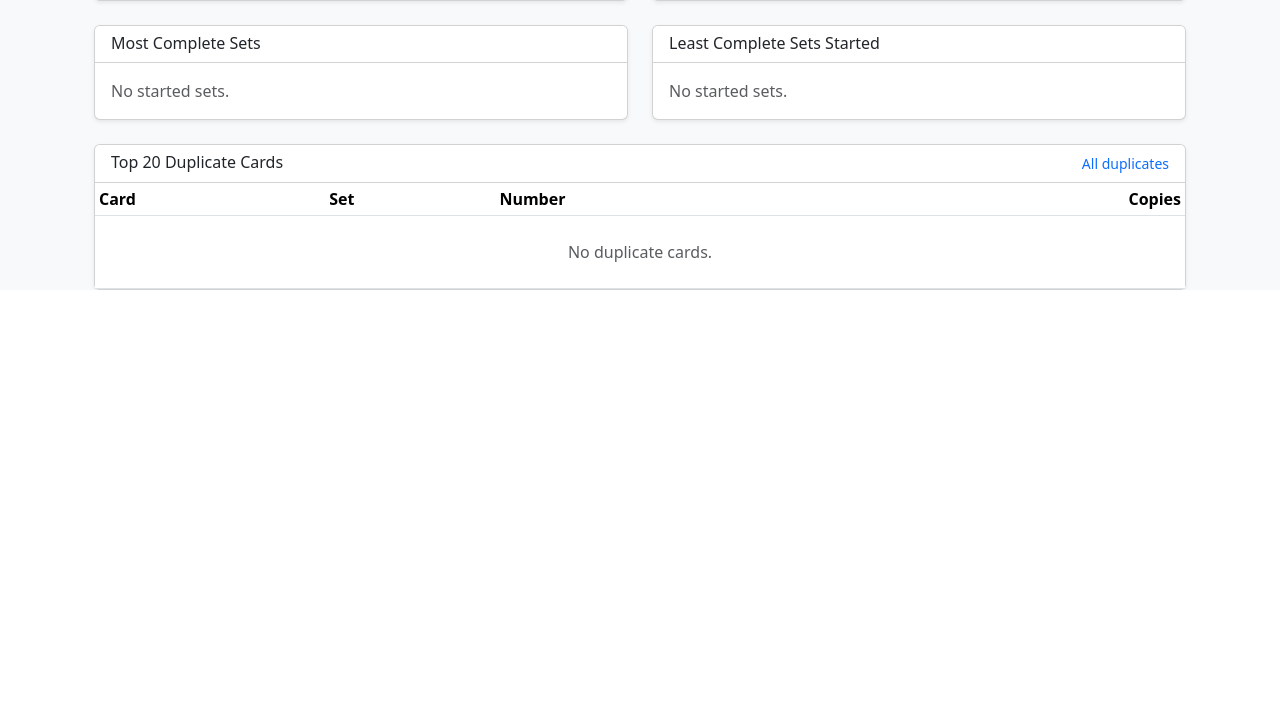
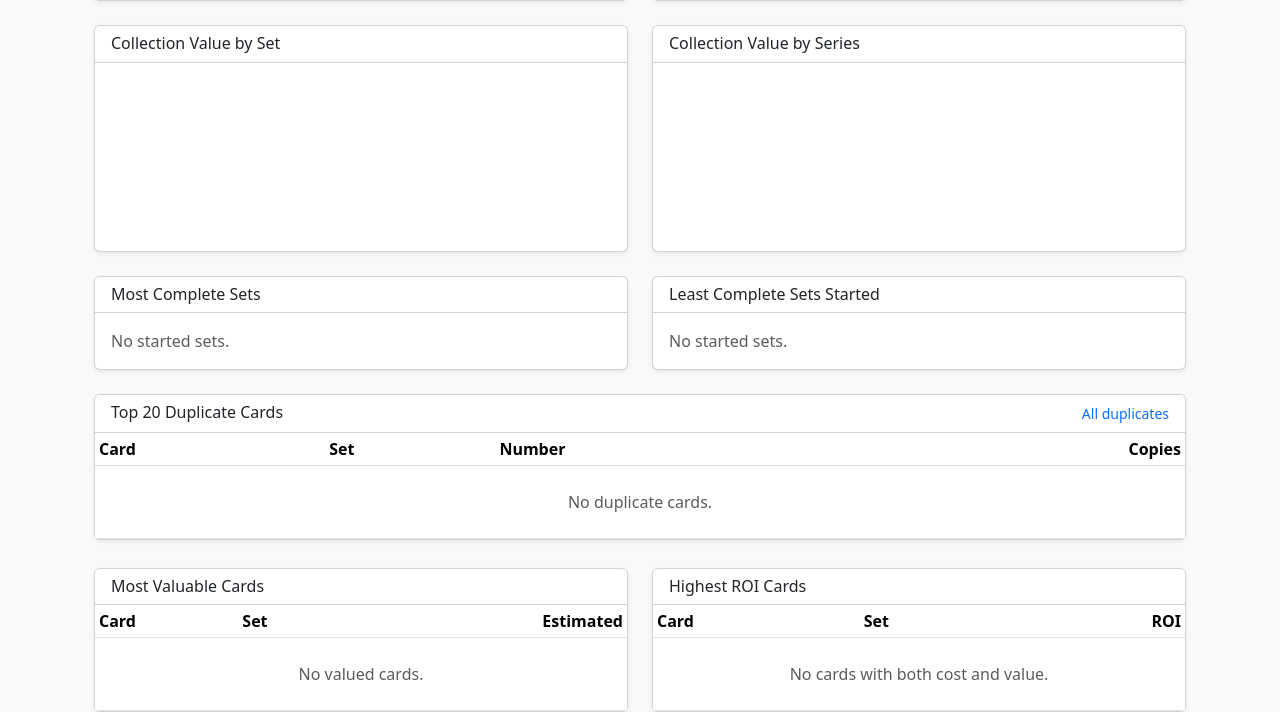
Before and after one commit to cvdude/pokemon-tracker, a Flask app: page /analytics in a window 1280 px wide. Shown: the part 1550-2262 px from the top of the page. Before the commit the page ends 1840 px from the top, so only its background shows below. Run offline with Flask 3, Linux system fonts and the light colour scheme; data that the repository does not hold is empty; a map, chart or similar area stays blank; parts of the project's set-up code (start-up, migrations or seed data) failed here and were passed over.

Commit message:
Implement collection valuation and purchase tracking

```diff
--- a/api/routes/analytics.py
+++ b/api/routes/analytics.py
@@ -104,6 +104,40 @@ def analytics_page():
             FROM collection_items WHERE user_id = ? AND quantity > 0 AND acquisition_date GLOB '????-??-??'
             GROUP BY substr(acquisition_date, 1, 7) ORDER BY label
         """)
+        value_by_set = _rows(conn, """
+            SELECT s.name AS label, COALESCE(SUM(ci.purchase_price * ci.quantity), 0) AS purchase_cost,
+                   COALESCE(SUM(ci.estimated_value * ci.quantity), 0) AS estimated_value,
+                   COALESCE(SUM((ci.estimated_value - ci.purchase_price) * ci.quantity), 0) AS gain
+            FROM collection_items ci JOIN cards c ON c.id = ci.card_id JOIN sets s ON s.id = c.set_id
+            WHERE ci.user_id = ? AND ci.quantity > 0 GROUP BY s.id, s.name HAVING estimated_value > 0
+            ORDER BY estimated_value DESC, label LIMIT 20
+        """, link_key="label")
+        value_by_series = _rows(conn, """
+            SELECT COALESCE(se.name, 'Unknown') AS label, COALESCE(SUM(ci.purchase_price * ci.quantity), 0) AS purchase_cost,
+                   COALESCE(SUM(ci.estimated_value * ci.quantity), 0) AS estimated_value,
+                   COALESCE(SUM((ci.estimated_value - ci.purchase_price) * ci.quantity), 0) AS gain
+            FROM collection_items ci JOIN cards c ON c.id = ci.card_id JOIN sets s ON s.id = c.set_id
+            LEFT JOIN series se ON se.id = s.series_id
+            WHERE ci.user_id = ? AND ci.quantity > 0 GROUP BY se.id, se.name HAVING estimated_value > 0
+            ORDER BY estimated_value DESC, label LIMIT 20
+        """, link_key="label")
+        most_valuable = _rows(conn, """
+            SELECT c.id AS card_id, c.name, c.number, s.name AS set_name, SUM(ci.quantity) AS quantity,
+                   SUM(ci.estimated_value * ci.quantity) AS estimated_value
+            FROM collection_items ci JOIN cards c ON c.id = ci.card_id JOIN sets s ON s.id = c.set_id
+            WHERE ci.user_id = ? AND ci.quantity > 0 AND ci.estimated_value IS NOT NULL
+            GROUP BY c.id, c.name, c.number, s.name ORDER BY estimated_value DESC, c.name LIMIT 20
+        """)
+        roi_cards = _rows(conn, """
+            SELECT c.id AS card_id, c.name, c.number, s.name AS set_name,
+                   SUM(ci.purchase_price * ci.quantity) AS purchase_cost,
+                   SUM(ci.estimated_value * ci.quantity) AS estimated_value,
+                   ROUND(100.0 * (SUM(ci.estimated_value * ci.quantity) - SUM(ci.purchase_price * ci.quantity)) / SUM(ci.purchase_price * ci.quantity), 1) AS roi
+            FROM collection_items ci JOIN cards c ON c.id = ci.card_id JOIN sets s ON s.id = c.set_id
+            WHERE ci.user_id = ? AND ci.quantity > 0 AND ci.purchase_price IS NOT NULL AND ci.estimated_value IS NOT NULL
+            GROUP BY c.id, c.name, c.number, s.name HAVING purchase_cost > 0
+            ORDER BY roi DESC, estimated_value DESC LIMIT 20
+        """)
     finally:
         conn.close()
     return render_template(
@@ -111,4 +145,5 @@ def analytics_page():
         rarity=rarity, stage=stage, condition=condition, grades=grades, storage=storage,
         wishlist=wishlist, trade_summary=trade_summary, most_complete=most_complete,
         least_complete=least_complete, duplicates=duplicates, growth=growth,
+        value_by_set=value_by_set, value_by_series=value_by_series, most_valuable=most_valuable, roi_cards=roi_cards,
     )
--- a/api/routes/cards.py
+++ b/api/routes/cards.py
@@ -275,7 +275,9 @@ def card_detail(card_id):
             """
             SELECT id, quantity, condition, variant, custom_variant, ownership_type, is_trade,
                    grading_company, custom_grading_company, grade, certification_number,
-                   storage_location, acquisition_date, purchase_price, notes
+                   storage_location, acquisition_date, purchase_price, purchase_date, purchase_source,
+                   estimated_value, previous_estimated_value, last_valuation_date, valuation_source,
+                   insurance_value, currency, notes
             FROM collection_items
             WHERE user_id = ? AND card_id = ?
             ORDER BY updated_at DESC, id DESC
--- a/api/routes/collection.py
+++ b/api/routes/collection.py
@@ -63,6 +63,10 @@ def collection_page():
     trade = request.args.get("trade", "").lower() in {"1", "true", "yes"}
     wishlist_priority = request.args.get("wishlist_priority", "").title()
     wishlist_priority = wishlist_priority if wishlist_priority in {"Low", "Medium", "High"} else ""
+    never_valued = request.args.get("never_valued", "").lower() in {"1", "true", "yes"}
+    value_changed = request.args.get("value_changed", "").lower() in {"1", "true", "yes"}
+    purchased_month = request.args.get("purchased_month", "").lower() in {"1", "true", "yes"}
+    purchased_year = request.args.get("purchased_year", "").lower() in {"1", "true", "yes"}
     sort = request.args.get("sort", "name").lower()
     sort = sort if sort in SORT_COLUMNS else "name"
     order = request.args.get("order", "asc").lower()
@@ -88,6 +92,14 @@ def collection_page():
         params.append(wishlist_priority)
     if trade:
         clauses.append("COALESCE(ct.trade_quantity, 0) > 0")
+    if never_valued:
+        clauses.append("COALESCE(ct.total_quantity, 0) > 0 AND COALESCE(ct.valued_items, 0) = 0")
+    if value_changed:
+        clauses.append("COALESCE(ct.value_changed_items, 0) > 0")
+    if purchased_month:
+        clauses.append("COALESCE(ct.purchased_month_items, 0) > 0")
+    if purchased_year:
+        clauses.append("COALESCE(ct.purchased_year_items, 0) > 0")
     if query:
         like = f"%{query}%"
         clauses.append(
@@ -123,6 +135,10 @@ def collection_page():
                        SUM(CASE WHEN ownership_type = 'Graded' THEN 1 ELSE 0 END) AS graded_items,
                        SUM(CASE WHEN ownership_type = 'Raw' THEN 1 ELSE 0 END) AS ungraded_items,
                        SUM(CASE WHEN is_trade = 1 THEN quantity ELSE 0 END) AS trade_quantity,
+                       SUM(CASE WHEN estimated_value IS NOT NULL THEN 1 ELSE 0 END) AS valued_items,
+                       SUM(CASE WHEN estimated_value IS NOT NULL AND previous_estimated_value IS NOT NULL AND estimated_value <> previous_estimated_value THEN 1 ELSE 0 END) AS value_changed_items,
+                       SUM(CASE WHEN purchase_date >= date('now', 'start of month') THEN 1 ELSE 0 END) AS purchased_month_items,
+                       SUM(CASE WHEN purchase_date >= date('now', 'start of year') THEN 1 ELSE 0 END) AS purchased_year_items,
                        MAX(CASE WHEN TRIM(COALESCE(notes, '')) <> '' THEN 1 ELSE 0 END) AS has_notes
                 FROM collection_items
                 WHERE user_id = ? AND quantity > 0
@@ -156,7 +172,8 @@ def collection_page():
     filters = {
         "q": query, "ownership": ownership, "duplicates": duplicates, "grading": grading,
         "master": master, "has_notes": has_notes, "wishlist": wishlist, "trade": trade,
-        "wishlist_priority": wishlist_priority, "sort": sort, "order": order,
+        "wishlist_priority": wishlist_priority, "never_valued": never_valued, "value_changed": value_changed,
+        "purchased_month": purchased_month, "purchased_year": purchased_year, "sort": sort, "order": order,
     }
     sort_urls = {}
     for key in SORT_COLUMNS:
--- a/api/routes/inventory.py
+++ b/api/routes/inventory.py
@@ -90,7 +90,34 @@ def collection_fields(data):
         fields["grade"] = grade
         fields["certification_number"] = (data.get("certification_number") or "").strip()[:100] or None
         fields["condition"] = ""
-    fields.update({"storage_location": location, "acquisition_date": acquired, "purchase_price": price, "notes": (data.get("notes") or "").strip()[:2000] or None})
+    purchase_date = (data.get("purchase_date") or "").strip()
+    valuation_date = (data.get("last_valuation_date") or "").strip()
+    try:
+        purchase_date = date.fromisoformat(purchase_date).isoformat() if purchase_date else None
+        valuation_date = date.fromisoformat(valuation_date).isoformat() if valuation_date else None
+    except ValueError:
+        return None, "Purchase and valuation dates must use YYYY-MM-DD."
+    monetary_fields = {"estimated_value": data.get("estimated_value"), "insurance_value": data.get("insurance_value")}
+    values = {}
+    for name, value in monetary_fields.items():
+        try:
+            values[name] = float(Decimal(str(value))) if value not in (None, "") else None
+        except (InvalidOperation, ValueError):
+            return None, f"{name.replace('_', ' ').title()} must be a valid number."
+        if values[name] is not None and values[name] < 0:
+            return None, f"{name.replace('_', ' ').title()} cannot be negative."
+    currency = (data.get("currency") or "USD").strip().upper()
+    if len(currency) != 3 or not currency.isalpha():
+        return None, "Currency must be a three-letter code."
+    fields.update({
+        "storage_location": location, "acquisition_date": acquired, "purchase_price": price,
+        "purchase_date": purchase_date, "purchase_source": (data.get("purchase_source") or "").strip()[:100] or None,
+        "estimated_value": values["estimated_value"], "previous_estimated_value": None,
+        "last_valuation_date": valuation_date or (date.today().isoformat() if values["estimated_value"] is not None else None),
+        "valuation_source": (data.get("valuation_source") or "Manual").strip()[:100] or None,
+        "insurance_value": values["insurance_value"], "currency": currency,
+        "notes": (data.get("notes") or "").strip()[:2000] or None,
+    })
     return fields, None
 
 
@@ -223,7 +250,7 @@ def add_card(card_id):
             return jsonify({"success": False, "error": "Card not found."}), 404
         if fields.get("source_variant_id") and cur.execute("SELECT 1 FROM variants WHERE card_id = ? AND source_variant_id = ?", (card_id, fields["source_variant_id"])).fetchone() is None:
             return jsonify({"success": False, "error": "Selected variant does not belong to this card."}), 400
-        cur.execute("INSERT INTO collection_items (user_id, card_id, quantity, condition, variant, custom_variant, source_variant_id, language, ownership_type, grading_company, custom_grading_company, grade, certification_number, storage_location, acquisition_date, purchase_price, notes) VALUES (?, ?, ?, ?, ?, ?, ?, ?, ?, ?, ?, ?, ?, ?, ?, ?, ?)", (DEFAULT_USER_ID, card_id, *fields.values()))
+        cur.execute("INSERT INTO collection_items (user_id, card_id, quantity, condition, variant, custom_variant, source_variant_id, language, ownership_type, grading_company, custom_grading_company, grade, certification_number, storage_location, acquisition_date, purchase_price, purchase_date, purchase_source, estimated_value, previous_estimated_value, last_valuation_date, valuation_source, insurance_value, currency, notes) VALUES (?, ?, ?, ?, ?, ?, ?, ?, ?, ?, ?, ?, ?, ?, ?, ?, ?, ?, ?, ?, ?, ?, ?, ?, ?)", (DEFAULT_USER_ID, card_id, *fields.values()))
         item_id = cur.lastrowid
         conn.commit()
         count = get_count(cur, card_id)
@@ -264,7 +291,11 @@ def collection_item(item_id):
             fields, error = collection_fields(request_data())
             if error:
                 return jsonify({"success": False, "error": error}), 400
-            cur.execute("UPDATE collection_items SET quantity = ?, condition = ?, variant = ?, custom_variant = ?, source_variant_id = ?, language = ?, ownership_type = ?, grading_company = ?, custom_grading_company = ?, grade = ?, certification_number = ?, storage_location = ?, acquisition_date = ?, purchase_price = ?, notes = ?, updated_at = CURRENT_TIMESTAMP WHERE id = ?", (*fields.values(), item_id))
+            if fields["estimated_value"] != item["estimated_value"] and fields["estimated_value"] is not None:
+                fields["previous_estimated_value"] = item["estimated_value"]
+            else:
+                fields["previous_estimated_value"] = item["previous_estimated_value"]
+            cur.execute("UPDATE collection_items SET quantity = ?, condition = ?, variant = ?, custom_variant = ?, source_variant_id = ?, language = ?, ownership_type = ?, grading_company = ?, custom_grading_company = ?, grade = ?, certification_number = ?, storage_location = ?, acquisition_date = ?, purchase_price = ?, purchase_date = ?, purchase_source = ?, estimated_value = ?, previous_estimated_value = ?, last_valuation_date = ?, valuation_source = ?, insurance_value = ?, currency = ?, notes = ?, updated_at = CURRENT_TIMESTAMP WHERE id = ?", (*fields.values(), item_id))
         conn.commit()
         count = get_count(cur, item["card_id"])
     finally:
@@ -298,7 +329,7 @@ def duplicate_collection_item(item_id):
         item = item_or_404(cur, item_id)
         if item is None:
             return jsonify({"success": False, "error": "Collection item not found."}), 404
-        cur.execute("INSERT INTO collection_items (user_id, card_id, quantity, condition, variant, custom_variant, source_variant_id, language, ownership_type, grading_company, custom_grading_company, grade, certification_number, storage_location, acquisition_date, purchase_price, notes, is_favorite) VALUES (?, ?, ?, ?, ?, ?, ?, ?, ?, ?, ?, ?, ?, ?, ?, ?, ?, ?)", (DEFAULT_USER_ID, item["card_id"], item["quantity"], item["condition"], item["variant"], item["custom_variant"], item["source_variant_id"], item["language"], item["ownership_type"], item["grading_company"], item["custom_grading_company"], item["grade"], item["certification_number"], item["storage_location"], item["acquisition_date"], item["purchase_price"], item["notes"], item["is_favorite"]))
+        cur.execute("INSERT INTO collection_items (user_id, card_id, quantity, condition, variant, custom_variant, source_variant_id, language, ownership_type, grading_company, custom_grading_company, grade, certification_number, storage_location, acquisition_date, purchase_price, purchase_date, purchase_source, estimated_value, previous_estimated_value, last_valuation_date, valuation_source, insurance_value, currency, notes, is_favorite, is_trade) VALUES (?, ?, ?, ?, ?, ?, ?, ?, ?, ?, ?, ?, ?, ?, ?, ?, ?, ?, ?, ?, ?, ?, ?, ?, ?, ?, ?)", (DEFAULT_USER_ID, item["card_id"], item["quantity"], item["condition"], item["variant"], item["custom_variant"], item["source_variant_id"], item["language"], item["ownership_type"], item["grading_company"], item["custom_grading_company"], item["grade"], item["certification_number"], item["storage_location"], item["acquisition_date"], item["purchase_price"], item["purchase_date"], item["purchase_source"], item["estimated_value"], item["previous_estimated_value"], item["last_valuation_date"], item["valuation_source"], item["insurance_value"], item["currency"], item["notes"], item["is_favorite"], item["is_trade"]))
         duplicate_id = cur.lastrowid
         conn.commit()
         count = get_count(cur, item["card_id"])
--- a/api/static/js/analytics.js
+++ b/api/static/js/analytics.js
@@ -6,7 +6,7 @@ document.addEventListener("DOMContentLoaded", () => {
         const growth = id === "growth-chart";
         new Chart(canvas, {
             type: growth ? "line" : (rows.length <= 6 ? "doughnut" : "bar"),
-            data: {labels: rows.map(row => row.label), datasets: [{label: "Cards / copies", data: rows.map(row => row.quantity || row.cards || 0), backgroundColor: ["#0d6efd", "#198754", "#ffc107", "#dc3545", "#6f42c1", "#0dcaf0", "#fd7e14", "#20c997"]}]},
+            data: {labels: rows.map(row => row.label), datasets: [{label: "Cards / copies", data: rows.map(row => row.estimated_value ?? row.quantity ?? row.cards ?? 0), backgroundColor: ["#0d6efd", "#198754", "#ffc107", "#dc3545", "#6f42c1", "#0dcaf0", "#fd7e14", "#20c997"]}]},
             options: {responsive: true, plugins: {legend: {display: !growth}}, onClick: (_, elements) => { if (elements.length && rows[elements[0].index].link) location.href = rows[elements[0].index].link; }},
         });
     });
--- a/api/static/js/inventory.js
+++ b/api/static/js/inventory.js
@@ -77,6 +77,13 @@ function showEditor(item = null, focusLocation = false) {
     form.grading_company.value = item?.grading_company || "PSA";
     form.certification_number.value = item?.certification_number || "";
     form.notes.value = item?.notes || "";
+    form.purchase_date.value = item?.purchase_date || "";
+    form.purchase_source.value = item?.purchase_source || "";
+    form.estimated_value.value = item?.estimated_value ?? "";
+    form.last_valuation_date.value = item?.last_valuation_date || "";
+    form.valuation_source.value = item?.valuation_source || "Manual";
+    form.insurance_value.value = item?.insurance_value ?? "";
+    form.currency.value = item?.currency || "USD";
     ownershipFields();
     toggleOtherFields();
     if (focusLocation) document.getElementById("collection-location").focus();
--- a/api/templates/analytics.html
+++ b/api/templates/analytics.html
@@ -10,18 +10,20 @@
 
     <section class="row g-4 mb-4"><div class="col-md-4"><a href="/collection?trade=1" class="text-decoration-none text-dark"><div class="card shadow-sm h-100"><div class="card-body"><span class="text-muted small">Trade List Summary</span><h2 class="mb-0">{{ trade_summary.copies }}</h2><small class="text-muted">{{ trade_summary.cards }} cards · {{ trade_summary.graded_copies }} graded copies</small></div></div></a></div><div class="col-md-4"><a href="/collection?wishlist=1" class="text-decoration-none text-dark"><div class="card shadow-sm h-100"><div class="card-body"><span class="text-muted small">Wishlist Items</span><h2 class="mb-0">{{ wishlist|sum(attribute='quantity') }}</h2><small class="text-muted">by priority below</small></div></div></a></div><div class="col-md-4"><a href="/collection?duplicates=1" class="text-decoration-none text-dark"><div class="card shadow-sm h-100"><div class="card-body"><span class="text-muted small">Duplicate Cards</span><h2 class="mb-0">{{ duplicates|length }}</h2><small class="text-muted">top 20 shown below</small></div></div></a></div></section>
 
-    <div class="row g-4 mb-4">{{ chart_card('series-chart', 'Cards by Series') }}{{ chart_card('sets-chart', 'Cards by Set') }}{{ chart_card('types-chart', 'Cards by Type') }}{{ chart_card('rarity-chart', 'Cards by Rarity') }}{{ chart_card('stage-chart', 'Cards by Stage') }}{{ chart_card('condition-chart', 'Cards by Condition') }}{{ chart_card('grade-chart', 'Cards by Grade') }}{{ chart_card('storage-chart', 'Cards by Storage Location') }}{{ chart_card('wishlist-chart', 'Wishlist by Priority') }}{{ chart_card('growth-chart', 'Collection Growth by Month') }}</div>
+    <div class="row g-4 mb-4">{{ chart_card('series-chart', 'Cards by Series') }}{{ chart_card('sets-chart', 'Cards by Set') }}{{ chart_card('types-chart', 'Cards by Type') }}{{ chart_card('rarity-chart', 'Cards by Rarity') }}{{ chart_card('stage-chart', 'Cards by Stage') }}{{ chart_card('condition-chart', 'Cards by Condition') }}{{ chart_card('grade-chart', 'Cards by Grade') }}{{ chart_card('storage-chart', 'Cards by Storage Location') }}{{ chart_card('wishlist-chart', 'Wishlist by Priority') }}{{ chart_card('growth-chart', 'Collection Growth by Month') }}{{ chart_card('value-set-chart', 'Collection Value by Set') }}{{ chart_card('value-series-chart', 'Collection Value by Series') }}</div>
 
     <div class="row g-4 mb-4"><section class="col-lg-6"><div class="card shadow-sm h-100"><div class="card-header bg-white"><h2 class="h6 mb-0">Most Complete Sets</h2></div><div class="list-group list-group-flush">{% for set in most_complete %}<a href="{{ set.link }}" class="list-group-item list-group-item-action"><strong>{{ set.label }}</strong><span class="float-end">{{ set.percent }}%</span><div class="progress mt-2" style="height:7px;"><div class="progress-bar bg-success" style="width:{{ set.percent }}%;"></div></div><small class="text-muted">{{ set.owned_cards }} of {{ set.total_cards }}</small></a>{% else %}<div class="card-body text-muted">No started sets.</div>{% endfor %}</div></div></section><section class="col-lg-6"><div class="card shadow-sm h-100"><div class="card-header bg-white"><h2 class="h6 mb-0">Least Complete Sets Started</h2></div><div class="list-group list-group-flush">{% for set in least_complete %}<a href="{{ set.link }}" class="list-group-item list-group-item-action"><strong>{{ set.label }}</strong><span class="float-end">{{ set.percent }}%</span><div class="progress mt-2" style="height:7px;"><div class="progress-bar bg-warning" style="width:{{ set.percent }}%;"></div></div><small class="text-muted">{{ set.owned_cards }} of {{ set.total_cards }}</small></a>{% else %}<div class="card-body text-muted">No started sets.</div>{% endfor %}</div></div></section></div>
 
     <section class="card shadow-sm"><div class="card-header bg-white d-flex justify-content-between"><h2 class="h6 mb-0">Top 20 Duplicate Cards</h2><a href="/collection?duplicates=1" class="small text-decoration-none">All duplicates</a></div><div class="table-responsive"><table class="table table-sm align-middle mb-0"><thead><tr><th>Card</th><th>Set</th><th>Number</th><th class="text-end">Copies</th></tr></thead><tbody>{% for card in duplicates %}<tr><td><a href="/card/{{ card.card_id }}" class="text-decoration-none">{{ card.name }}</a></td><td>{{ card.set_name }}</td><td>{{ card.number }}</td><td class="text-end">×{{ card.quantity }}</td></tr>{% else %}<tr><td colspan="4" class="text-center text-muted py-4">No duplicate cards.</td></tr>{% endfor %}</tbody></table></div></section>
+    <div class="row g-4 mt-1"><section class="col-lg-6"><div class="card shadow-sm h-100"><div class="card-header bg-white"><h2 class="h6 mb-0">Most Valuable Cards</h2></div><div class="table-responsive"><table class="table table-sm mb-0"><thead><tr><th>Card</th><th>Set</th><th class="text-end">Estimated</th></tr></thead><tbody>{% for card in most_valuable %}<tr><td><a href="/card/{{ card.card_id }}" class="text-decoration-none">{{ card.name }}</a></td><td>{{ card.set_name }}</td><td class="text-end">${{ "%.2f"|format(card.estimated_value) }}</td></tr>{% else %}<tr><td colspan="3" class="text-center text-muted py-4">No valued cards.</td></tr>{% endfor %}</tbody></table></div></div></section><section class="col-lg-6"><div class="card shadow-sm h-100"><div class="card-header bg-white"><h2 class="h6 mb-0">Highest ROI Cards</h2></div><div class="table-responsive"><table class="table table-sm mb-0"><thead><tr><th>Card</th><th>Set</th><th class="text-end">ROI</th></tr></thead><tbody>{% for card in roi_cards %}<tr><td><a href="/card/{{ card.card_id }}" class="text-decoration-none">{{ card.name }}</a></td><td>{{ card.set_name }}</td><td class="text-end {% if card.roi >= 0 %}text-success{% else %}text-danger{% endif %}">{{ card.roi }}%</td></tr>{% else %}<tr><td colspan="3" class="text-center text-muted py-4">No cards with both cost and value.</td></tr>{% endfor %}</tbody></table></div></div></section></div>
 </div>
 <script src="https://cdn.jsdelivr.net/npm/chart.js"></script>
 <script>
 window.analyticsCharts = {{ {
     'series-chart': series, 'sets-chart': sets, 'types-chart': types, 'rarity-chart': rarity,
     'stage-chart': stage, 'condition-chart': condition, 'grade-chart': grades,
-    'storage-chart': storage, 'wishlist-chart': wishlist, 'growth-chart': growth
+    'storage-chart': storage, 'wishlist-chart': wishlist, 'growth-chart': growth,
+    'value-set-chart': value_by_set, 'value-series-chart': value_by_series
 }|tojson }};
 </script>
 <script src="{{ url_for('static', filename='js/analytics.js') }}"></script>
--- a/api/templates/home.html
+++ b/api/templates/home.html
@@ -22,6 +22,8 @@
         <div class="col-6 col-md-4 col-xl"><a href="/sets" class="text-decoration-none text-dark"><div class="card h-100 shadow-sm"><div class="card-body"><span class="text-muted small">Missing Variants</span><h2 class="mb-0 text-danger">{{ master.missing_variants }}</h2></div></div></a></div>
     </section>
 
+    <section class="row g-3 mb-4" aria-label="Collection value summary"><div class="col-md-4"><div class="card shadow-sm h-100"><div class="card-body"><span class="text-muted small">Total purchase cost</span><h2 class="mb-0">${{ "%.2f"|format(valuation.purchase_cost) }}</h2></div></div></div><div class="col-md-4"><div class="card shadow-sm h-100"><div class="card-body"><span class="text-muted small">Estimated collection value</span><h2 class="mb-0">${{ "%.2f"|format(valuation.estimated_value) }}</h2><small class="text-muted">Insurance: ${{ "%.2f"|format(valuation.insurance_value) }}</small></div></div></div><div class="col-md-4"><div class="card shadow-sm h-100"><div class="card-body"><span class="text-muted small">Unrealized gain / loss</span><h2 class="mb-0 {% if valuation.unrealized_gain >= 0 %}text-success{% else %}text-danger{% endif %}">{% if valuation.unrealized_gain >= 0 %}+{% endif %}${{ "%.2f"|format(valuation.unrealized_gain) }}</h2></div></div></div></section>
+
     <section class="card shadow-sm mb-4"><div class="card-body d-flex flex-wrap justify-content-between align-items-center gap-3"><div><h2 class="h5 mb-1">Collection Analytics</h2><p class="text-muted mb-0">Explore ownership, condition, storage, wishlist, trade, duplicates, and monthly growth.</p></div><a href="/analytics" class="btn btn-primary">Open Analytics</a></div></section>
 
     <section class="row g-4 mb-4" aria-label="Wishlist and trade widgets">
```
Also changed, not shown: api/models/collection.py (+18 -0 lines), api/routes/dashboard.py (+11 -0 lines), api/templates/card_detail.html (+1 -1 lines), api/templates/collection.html (+1 -1 lines), api/templates/components/collection_modal.html (+7 -0 lines), database/schema_v0.sql (+8 -0 lines), docs/API.md (+1 -1 lines), docs/DATABASE.md (+3 -1 lines), docs/CHANGELOG.md.
